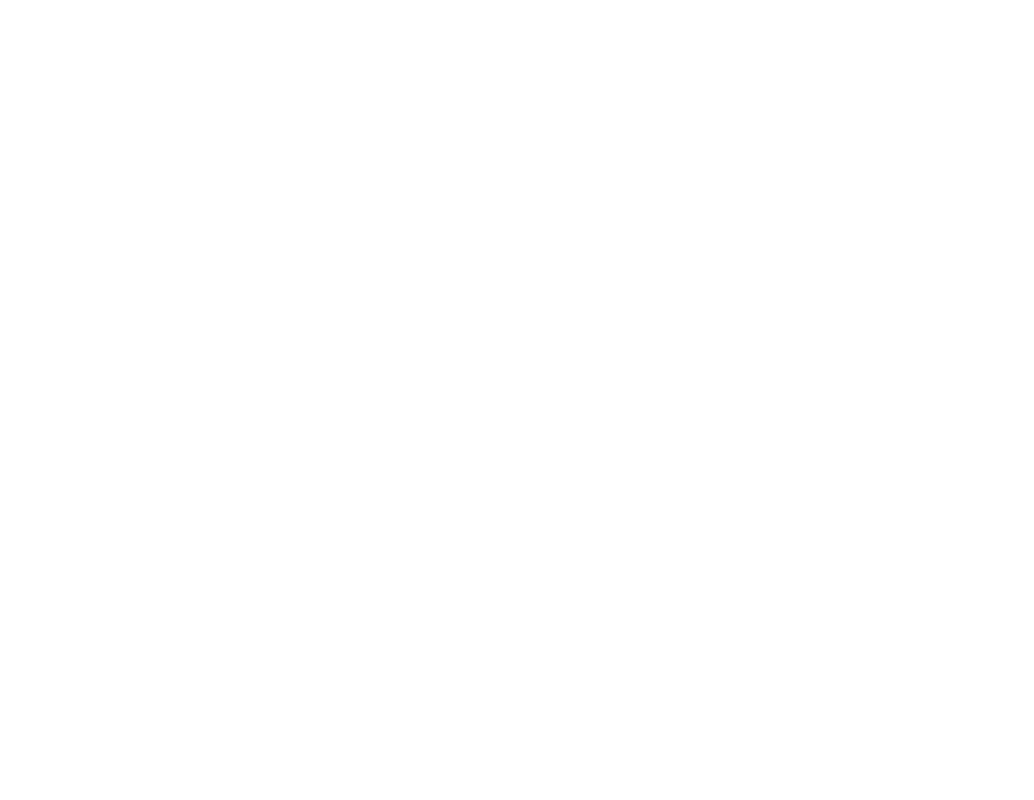
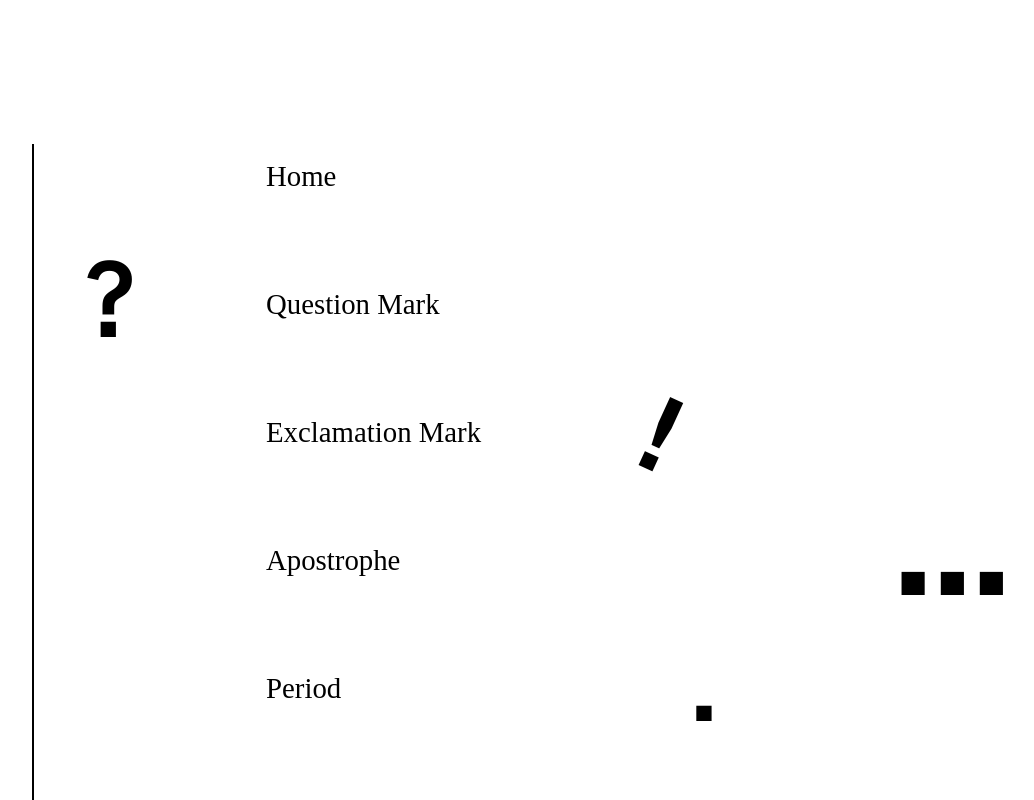
Before and after one commit to linf644/cassielin-project2, a plain HTML site: page toc.html in a window 1280 px wide. Shown: the whole page, without its empty margins (160-1194 px from the left). Drawn offline with Linux system fonts and the light colour scheme.

Commit message:
create index page

```diff
--- a/style.css
+++ b/style.css
@@ -24,7 +24,9 @@ body {
     overflow-y: scroll;
     width: 100vw;
     height: 100vh;
+    display: flex;
 }
+/* homepage */
 .articlename h1{
     font-family: "Name_Sans_Display-Ultra.trial";
     font-size: 11.25rem;
@@ -71,3 +73,70 @@ body {
     50% {margin-left: 68rem;}
     100% {margin-left: 63rem;}
 }
+
+/* index page */
+.wrapper {
+    display: flex;
+    margin-top: 9rem;
+    margin-left: 12rem;
+}
+.line {
+    width: 0;
+    height: 62rem;
+    border: 1px solid #000000;
+}
+.index ul {
+    list-style: none;
+    font-family: PingFang SC;
+    color: black;
+    font-size: 1.8rem;
+    margin-left: 12rem;
+    margin-top: -2rem;
+    line-height: 8rem;
+}
+.index a {
+    text-decoration: none;
+    color: black;
+}
+.punctuations {
+    font-family: "Name_Sans_Display-SemiBold.trial";
+    display: flex;
+}
+.questionmark {
+    font-size: 6.6rem;
+    margin-left: -28rem;
+    margin-top: 15rem;
+}
+.exclamation {
+    font-size: 6.6rem;
+    transform: rotate(24.61deg);
+    margin-top: 22.5rem;
+    margin-left: 28rem;
+}
+.apostrophe {
+    font-size: 10rem;
+    margin-top: 28rem;
+    margin-left: 18rem;
+}
+.period {
+    font-size: 6.6rem;
+    margin-top: 39rem;
+    margin-left: -20rem;
+}
+.colon {
+    font-size: 4.4rem;
+    margin-top: 49rem;
+    margin-left: -36rem;
+    transform: rotate(-25deg);
+}
+.semicolon {
+    font-size: 7.6rem;
+    margin-top: 47rem;
+    margin-left: 57rem;
+}
+.comma {
+    font-size: 15.6rem;
+    margin-top: 46rem;
+    margin-left: -19rem;
+    transform: rotate(-18deg);
+}
--- a/toc.html
+++ b/toc.html
@@ -10,7 +10,30 @@
 </head>
 <body>
     <div class="container2">
-
+        <div class="wrapper">
+            <div class="line"></div>
+            <div class="index">
+                <ul>
+                   <a href="index.html"><li>Home</li> </a>
+                   <a href="questionmark.html"><li>Question Mark</li></a>
+                   <a href="exclamation.html"><li>Exclamation Mark</li></a>
+                   <a href="apostrophe.html"><li>Apostrophe</li></a>
+                   <a href="period.html"><li>Period</li></a>
+                   <li>Colons & Semi Colons</li>
+                   <li>Comma</li>
+                   <li>Ending</li>
+                </ul>
+            </div>
+        </div>
+        <div class="punctuations">
+            <div class="questionmark">?</div>
+            <div class="exclamation">!</div>
+            <div class="apostrophe">...</div>
+            <div class="period">.</div>
+            <div class="colon">:</div>
+            <div class="semicolon">;</div>
+            <div class="comma">,</div>
+        </div>
     </div>
 </body>
 </html>
```
